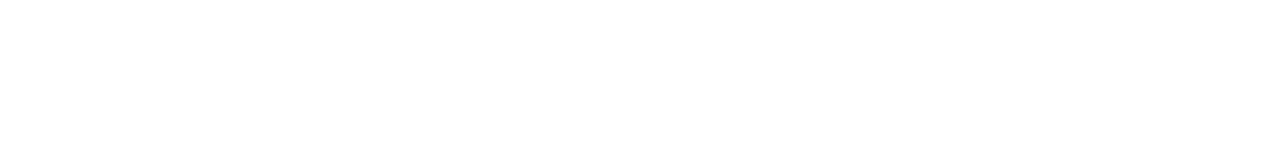
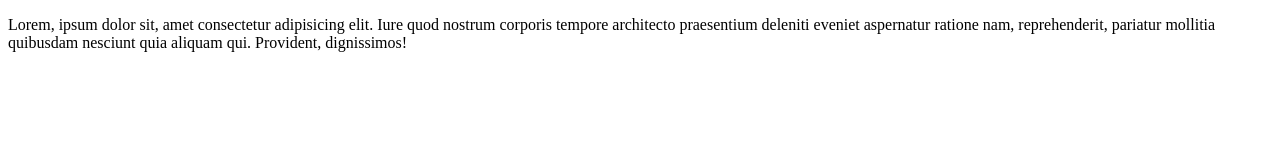
Before and after one commit to giucrupi/teste-python, a plain HTML site: page index.html in a window 1280 px wide. Drawn offline with Linux system fonts and the light colour scheme.

Commit message:
novo ponto final

```diff
--- a/index.html
+++ b/index.html
@@ -6,6 +6,6 @@
 	<title>Documentd</title>
 </head>
 <body>
-
+	<p>Lorem, ipsum dolor sit, amet consectetur adipisicing elit. Iure quod nostrum corporis tempore architecto praesentium deleniti eveniet aspernatur ratione nam, reprehenderit, pariatur mollitia quibusdam nesciunt quia aliquam qui. Provident, dignissimos!</p>
 </body>
 </html>
```
